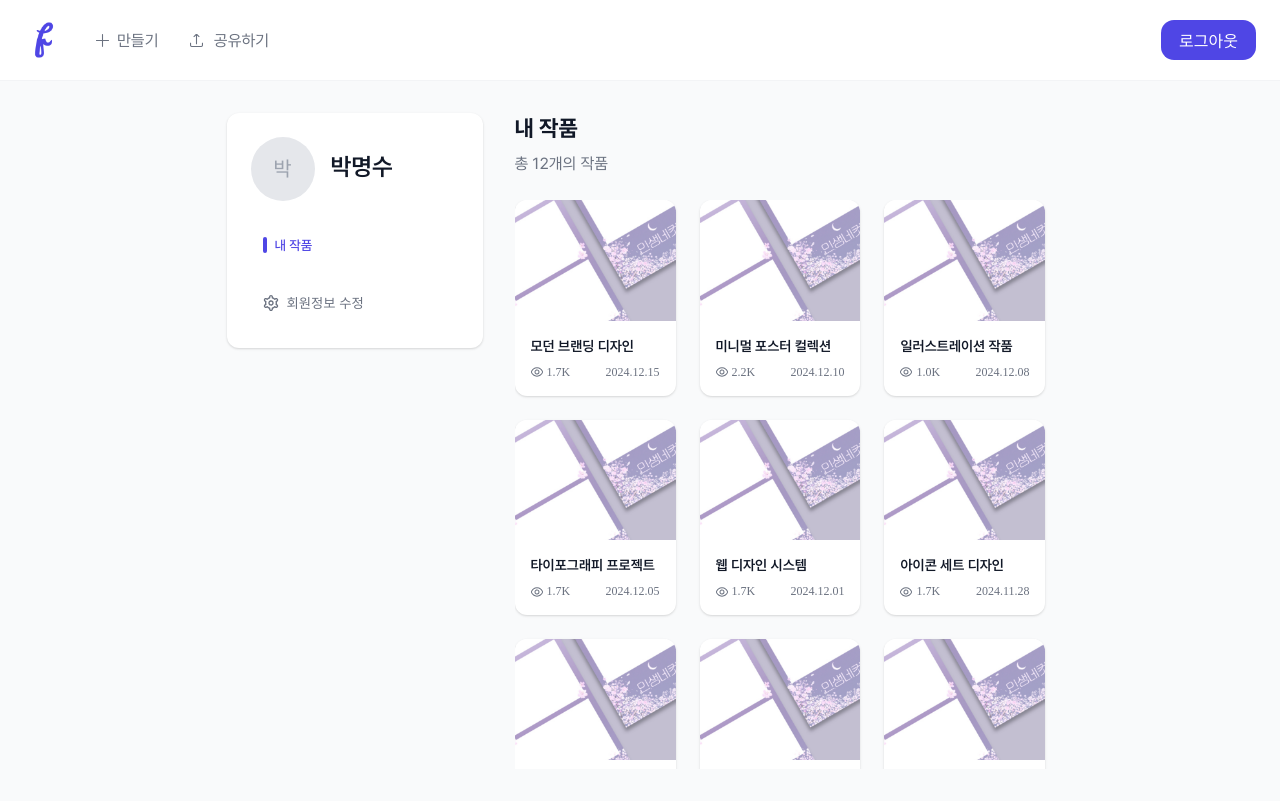
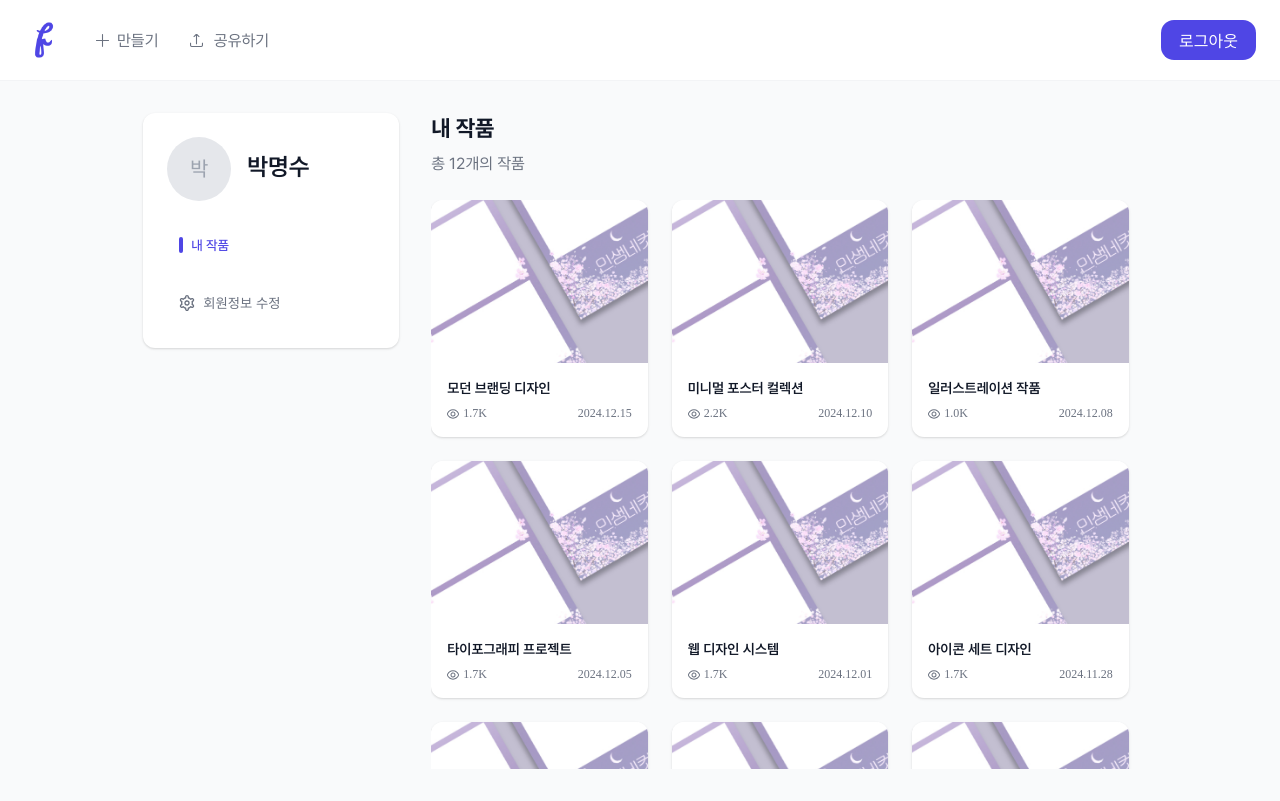
Before and after one commit to jisu-d/4cut, a React (Vite) app in the folder 4cut/: page /Mypage in a window 1280 px wide. Built offline with nearby package versions, Linux system fonts and the light colour scheme.

Commit message:
레이아웃 변경(main-content, content-layout) 근데 수정이 필요할듯 뭔가 맘에 안듦

```diff
--- a/4cut/src/styles/Mypage/MyPage.css
+++ b/4cut/src/styles/Mypage/MyPage.css
@@ -117,13 +117,14 @@ body::-webkit-scrollbar {
 
 /* Main content */
 .main-content {
-  max-width: 1280px;
+  max-width: 90%;
   margin: 0 auto;
   padding: 32px 24px;
   height: calc(100vh - 80px); /* 헤더 높이 제외 */
 }
 
 .content-layout {
+  width: 90%;
   display: flex;
   gap: 32px;
   height: 100%;
```
